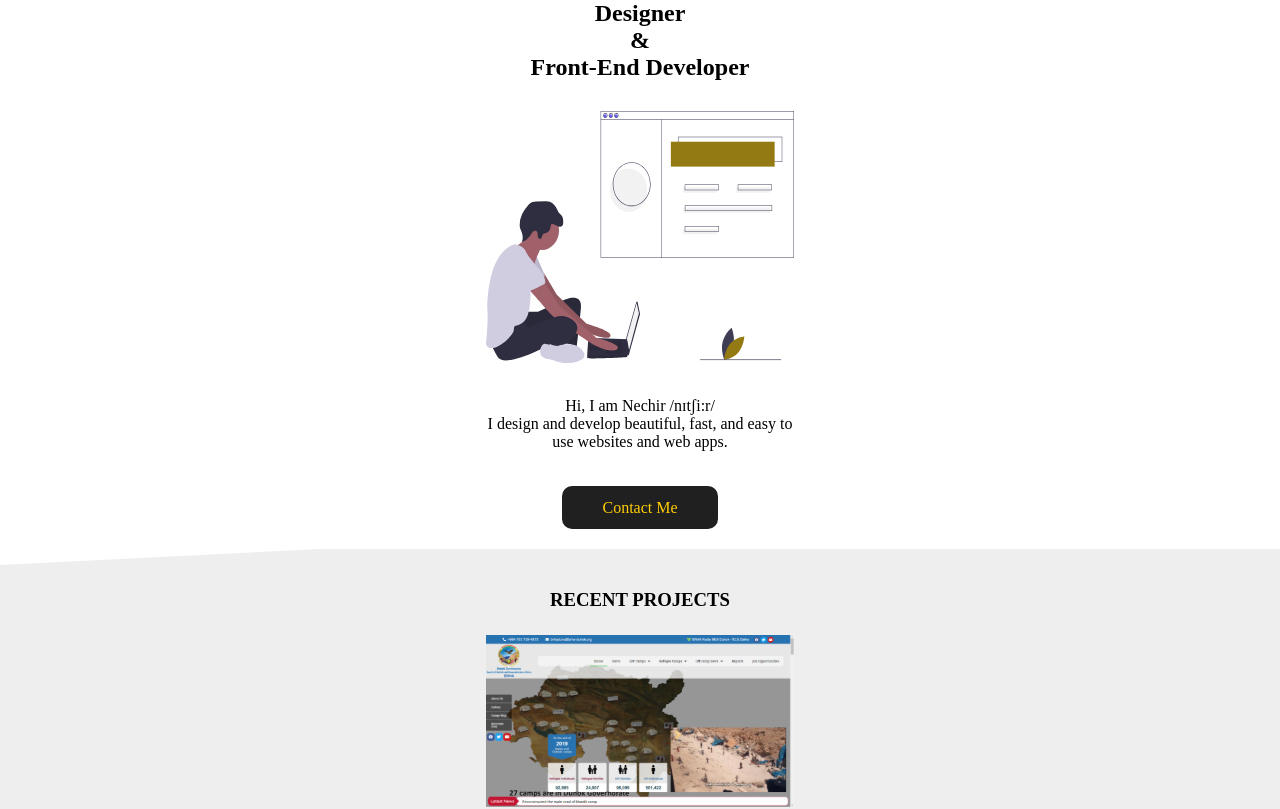
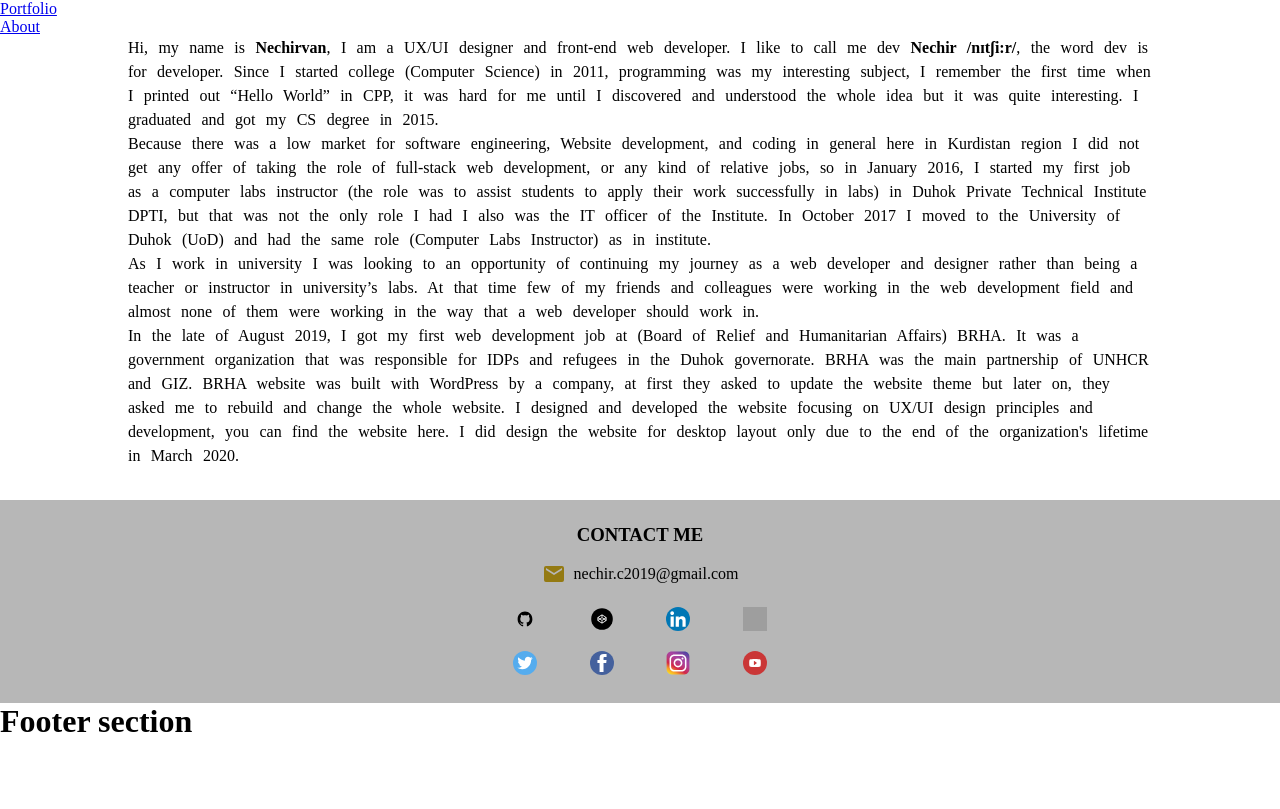
Before and after one commit to Nechir-89/portfolio, a React (Create React App) app: page /About in a window 1280 px wide. Shown: the top 809 px of the page. Built offline with nearby package versions, Linux system fonts and the light colour scheme; grey boxes are pictures that could not be loaded.

Commit message:
first Commit of July 23

```diff
--- a/package.json
+++ b/package.json
@@ -8,6 +8,7 @@
     "@testing-library/user-event": "^7.2.1",
     "react": "^16.13.1",
     "react-dom": "^16.13.1",
+    "react-router-dom": "^5.2.0",
     "react-scripts": "3.4.1"
   },
   "scripts": {
--- a/public/style/index.css
+++ b/public/style/index.css
@@ -7,7 +7,7 @@
           box-sizing: border-box;
 }
 
-main {
+main.portfolioMain {
   display: -ms-grid;
   display: grid;
   -ms-grid-columns: 1fr 19.2rem 1fr;
@@ -230,7 +230,7 @@ footer {
   grid-column: 1 / -1;
   background-color: #333333ee;
   padding-top: 1.5rem;
-  padding-bottom: .5rem;
+  padding-bottom: 0.5rem;
 }
 
 footer div.container {
@@ -260,4 +260,20 @@ footer div.container div.publishDate {
   -ms-flex-item-align: end;
       align-self: flex-end;
 }
+
+div.about main {
+  display: -ms-grid;
+  display: grid;
+  -ms-grid-columns: 10% 80% 10%;
+      grid-template-columns: 10% 80% 10%;
+  padding-bottom: 2rem;
+}
+
+div.about main p.about-desc {
+  -ms-grid-column: 2;
+  -ms-grid-column-span: 1;
+  grid-column: 2/3;
+  line-height: 1.5;
+  word-spacing: .4rem;
+}
 /*# sourceMappingURL=index.css.map */
--- a/public/style/index.scss
+++ b/public/style/index.scss
@@ -6,7 +6,7 @@
     box-sizing: border-box;
 }
 // root class
-main {
+main.portfolioMain {
     display: grid;
     grid-template-columns: 1fr 19.2rem 1fr;
 }
@@ -97,7 +97,7 @@ section.projects {
                 h4 {
                     margin-bottom: 0.5rem;
                 }
-                a{
+                a {
                     display: inline;
                     text-decoration: none;
                 }
@@ -126,7 +126,7 @@ section.tool {
     }
 }
 // end of Tools section
-// start contact section
+// start contact section (Contact Component)
 section.contact {
     grid-column: 1 / -1;
     background-color: #3333335a;
@@ -179,7 +179,7 @@ footer {
     grid-column: 1 / -1;
     background-color: #333333ee;
     padding-top: 1.5rem;
-    padding-bottom: .5rem;
+    padding-bottom: 0.5rem;
     div.container {
         display: grid;
         grid-template-columns: 1fr 9.6rem 9.6rem 1fr;
@@ -190,7 +190,7 @@ footer {
             color: whitesmoke;
             text-decoration: none;
         }
-        div.publishDate{
+        div.publishDate {
             color: whitesmoke;
             grid-row: 4;
             grid-column: 2 / 4;
@@ -199,3 +199,19 @@ footer {
         }
     }
 }
+
+div.about {
+    main{
+        display: grid;
+        grid-template-columns: 10% 80% 10%;
+
+        padding-bottom: 2rem;
+
+        p.about-desc{
+            grid-column: 2/3;
+            line-height: 1.5;
+            word-spacing: .4rem;
+            // letter-spacing: 1px;
+        }
+    }
+}
--- a/src/App.js
+++ b/src/App.js
@@ -1,37 +1,25 @@
 import React from 'react';
+import Portfolio from './components/Portfolio';
+import About from './components/About';
 
-import HeroHeading from "./components/heroSection/Heading"
-import HeroFigure from "./components/heroSection/Figure"
-import HeroDesc from "./components/heroSection/Desc"
-import CallToAction from "./components/heroSection/CallToAction"
-import Projects from "./components/projects/Projects"
-import Tools from "./components/tools/Tools.js"
-import Contact from "./components/contact/Contact"
-import Footer from "./components/Footer/Footer"
+// routing
+import { BrowserRouter, Link, Route } from 'react-router-dom'
 
-function App() {
+
+export default function App() {
   return (
-    <main>
-    {/* Hero section */}
-      <HeroHeading />
-      <HeroFigure />
-      <HeroDesc />
-      <CallToAction />
-      {/* Separation */}
-      <div className="separation"></div>
-      {/* project section */}
-      <section className="projects" id="projects">
-        <h3>RECENT PROJECTS</h3>
-        <Projects />
-      </section>
-      {/* What I use section */}
-      <Tools />
-      {/* Contact Us */}
-      <Contact />
-      {/* Footer */}
-      <Footer />
-    </main>
-  );
+    <BrowserRouter>
+      <nav>
+        <ul>
+          <li><Link to="/">Portfolio</Link></li>
+          <li><Link to="/About">About</Link></li>
+        </ul>
+      </nav>
+      <div>
+        <Route exact path="/" component={Portfolio} />
+        <Route exact path="/About" component={About} />
+      </div>
+    </BrowserRouter>
+
+  )
 }
-
-export default App;
--- /dev/null
+++ b/src/components/About.js
@@ -0,0 +1,15 @@
+import React from "react"
+import Main from "./about/Main"
+import Footer from "./about/Footer"
+import Contact from "./contact/Contact"
+
+export default function About(){
+    return (
+        // <h1>About Page</h1>
+        <div className="about">
+            <Main />
+            <Contact />
+            <Footer />
+        </div>
+    )
+}
--- /dev/null
+++ b/src/components/Portfolio.js
@@ -0,0 +1,35 @@
+import React from "react"
+
+import HeroHeading from "./heroSection/Heading"
+import HeroFigure from "./heroSection/Figure"
+import HeroDesc from "./heroSection/Desc"
+import CallToAction from "./heroSection/CallToAction"
+import Projects from "./projects/Projects"
+import Tools from "./tools/Tools.js"
+import Contact from "./contact/Contact"
+import Footer from "./Footer/Footer"
+
+export default function Portfolio(){
+    return (
+        <main className="portfolioMain">
+        {/* Hero section */}
+          <HeroHeading />
+          <HeroFigure />
+          <HeroDesc />
+          <CallToAction />
+          {/* Separation */}
+          <div className="separation"></div>
+          {/* project section */}
+          <section className="projects" id="projects">
+            <h3>RECENT PROJECTS</h3>
+            <Projects />
+          </section>
+          {/* What I use section */}
+          <Tools />
+          {/* Contact Us */}
+          <Contact />
+          {/* Footer */}
+          <Footer />
+        </main>
+      );
+}
--- /dev/null
+++ b/src/components/about/Footer.js
@@ -0,0 +1,8 @@
+import React from "react"
+
+export default function Footer(){
+    return (
+        // <h1>About Page</h1>
+        <h1>Footer section</h1>
+    )
+}
--- /dev/null
+++ b/src/components/about/Main.js
@@ -0,0 +1,10 @@
+import React from "react"
+import Text from "./children/Text"
+
+export default function Main(){
+    return (
+        <main>
+            <Text />
+        </main>
+    )
+}
--- /dev/null
+++ b/src/components/about/children/Text.js
@@ -0,0 +1,39 @@
+import React from "react"
+
+export default function Text() {
+    return (
+        <p className="about-desc">
+            Hi, my name is <strong>Nechirvan</strong>, I am a UX/UI designer and front-end web developer.
+            I like to call me dev <strong>Nechir /nɪtʃi:r/</strong>, the word dev is for developer.
+            Since I started college (Computer Science) in 2011, programming was my interesting
+            subject, I remember the first time when I printed out “Hello World” in CPP,
+            it was hard for me until I discovered and understood the whole idea but it was
+            quite interesting. I graduated and got my CS degree in 2015.
+            <br />
+            Because there was a low market for software engineering, Website development, and
+            coding in general here in Kurdistan region I did not get any offer of taking the
+            role of full-stack web development, or any kind of relative jobs, so in January
+            2016, I started my first job as a computer labs instructor (the role was to assist
+            students to apply their work successfully in labs) in Duhok Private Technical
+            Institute DPTI, but that was not the only role I had I also was the IT officer of
+            the Institute. In October 2017 I moved to the University of Duhok (UoD) and had the
+            same role (Computer Labs Instructor) as in institute.
+            <br />
+            As I work in university I was looking to an opportunity of continuing my journey as
+            a web developer and designer rather than being a teacher or instructor in
+            university’s labs. At that time few of my friends and colleagues were working in the
+            web development field and almost none of them were working in the way that a web
+            developer should work in.
+            <br />
+            In the late of August 2019, I got my first web development job at (Board of Relief
+            and Humanitarian Affairs) BRHA. It was a government organization that was responsible
+            for IDPs and refugees in the Duhok governorate. BRHA was the main partnership of UNHCR
+            and GIZ. BRHA website was built with WordPress by a company, at first they asked to
+            update the website theme but later on, they asked me to rebuild and change the whole
+            website. I designed and developed the website focusing on UX/UI design principles and
+            development, you can find the website here. I did design the website for desktop
+            layout only due to the end of the organization's lifetime in March 2020.
+
+        </p>
+    )
+}
```
Also changed, not shown: 2 other files (tests, documents, lock files or other folders).
